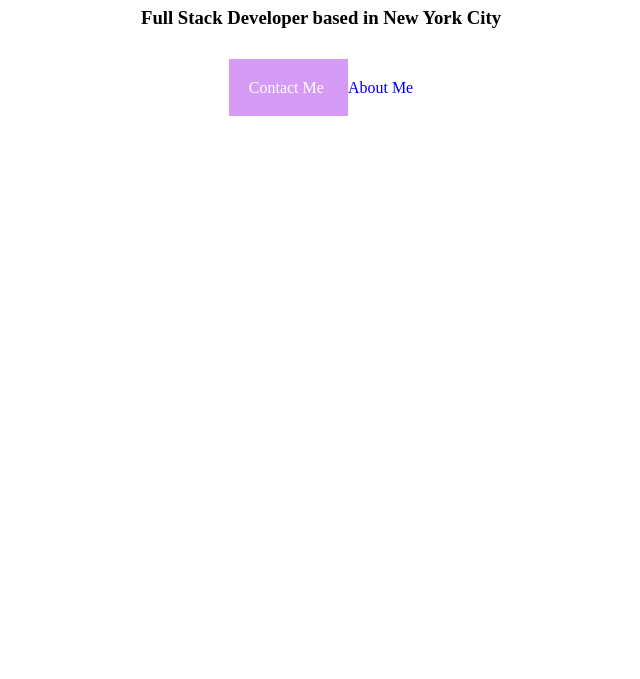
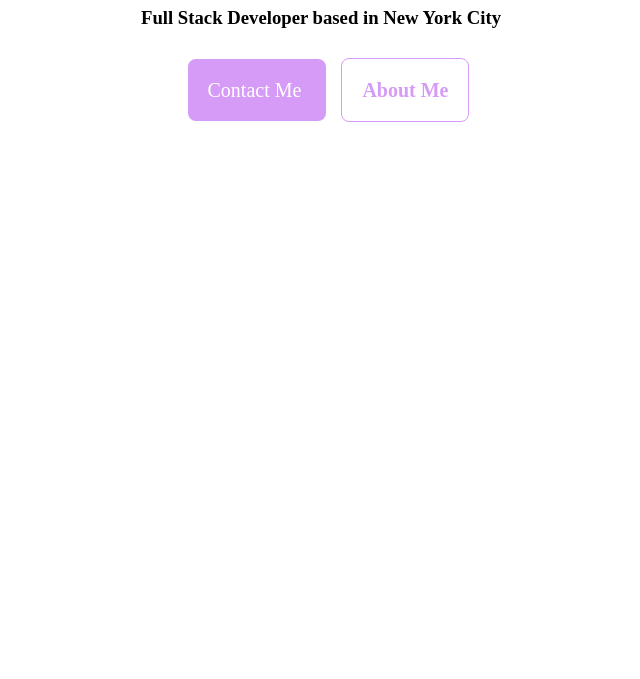
Before and after one commit to ksuares1/Portfolio, a plain HTML site: page index.html in a window 1280 px wide. Shown: the part 121-800 px from the top of the page, without its empty margins (319-959 px from the left). Drawn offline with Linux system fonts and the light colour scheme.

Commit message:
completed the landing page using css variables

```diff
--- a/assets/css/styles.css
+++ b/assets/css/styles.css
@@ -14,8 +14,18 @@ text-decoration: none;
 padding:20px;
 background: var(--primary-color);
 color:white;
+font-size:20px;
+border-radius:8px;
 }
 
 .about-btn{
     text-decoration: none;
+    border:1px solid var(--primary-color);
+    padding:20px;
+    color:var(--primary-color);
+    font-weight:bold;
+    font-size:20px;
+    border-radius:8px;
+    position:relative;
+    right:-15px;
 }
```
